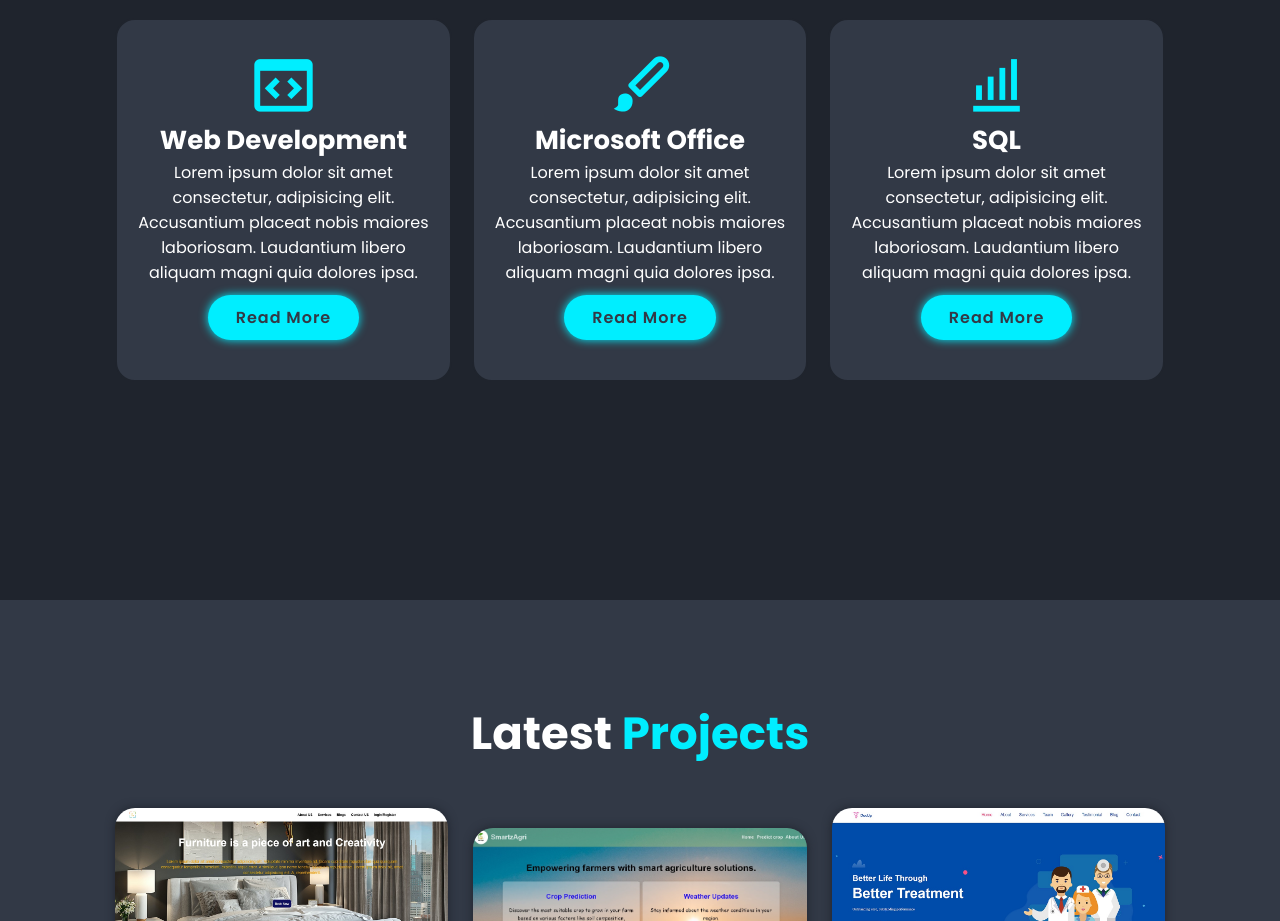
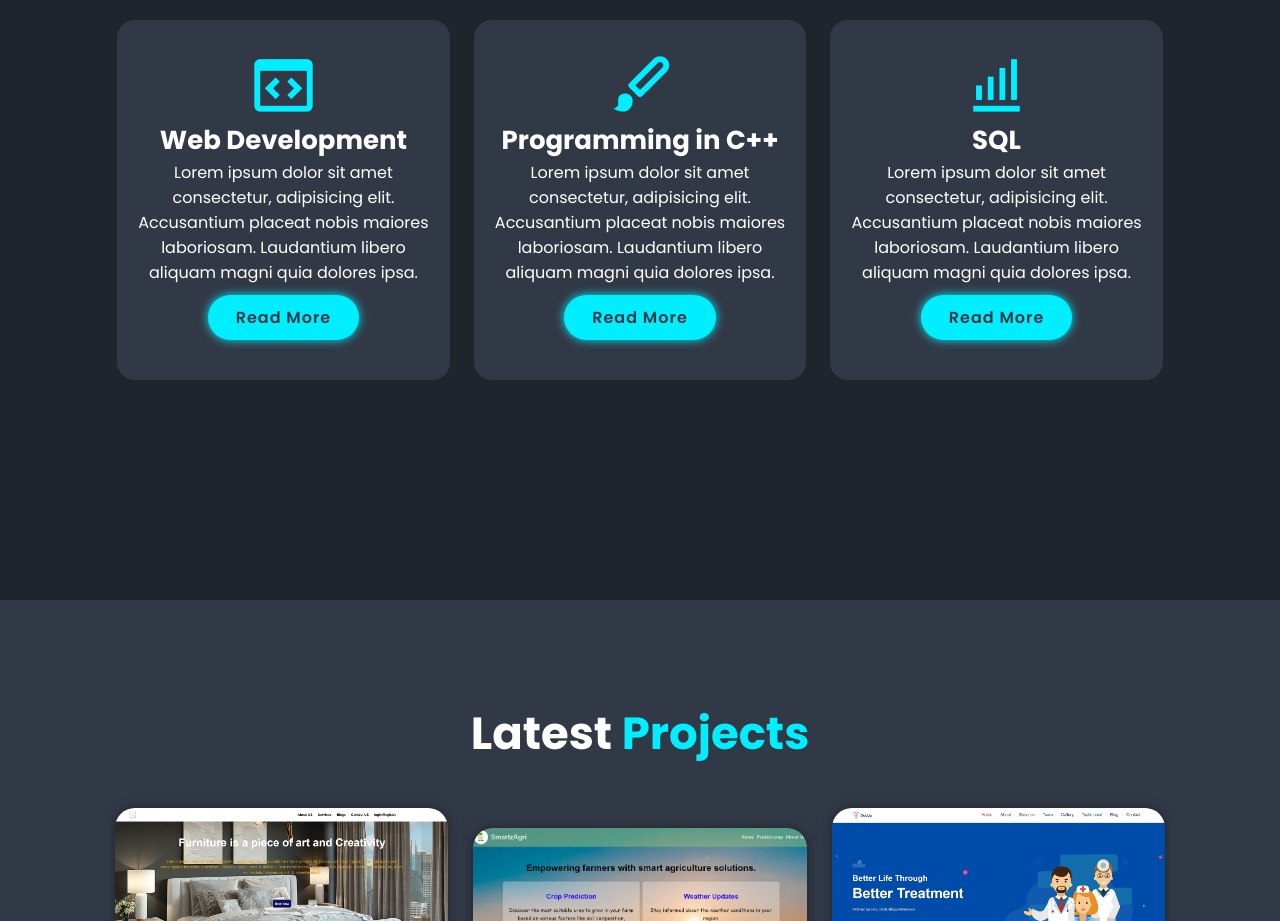
Before and after one commit to sanjeetbth7/portfolio, a plain HTML site: page index.html in a window 1280 px wide. Shown: the part 1800-2721 px from the top of the page. Drawn offline with nearby package versions, Linux system fonts and the light colour scheme.

Commit message:
Update index.html

```diff
--- a/index.html
+++ b/index.html
@@ -86,7 +86,7 @@
 
             <div class="services-box">
                 <i class='bx bxs-paint'></i>
-                <h3>Microsoft Office</h3>
+                <h3>Programming in C++</h3>
                 <p>Lorem ipsum dolor sit amet consectetur, adipisicing elit. Accusantium placeat nobis maiores laboriosam. Laudantium libero aliquam magni quia dolores ipsa.</p>
                 <a href="#" class="btn">Read More</a>
             </div>
```
